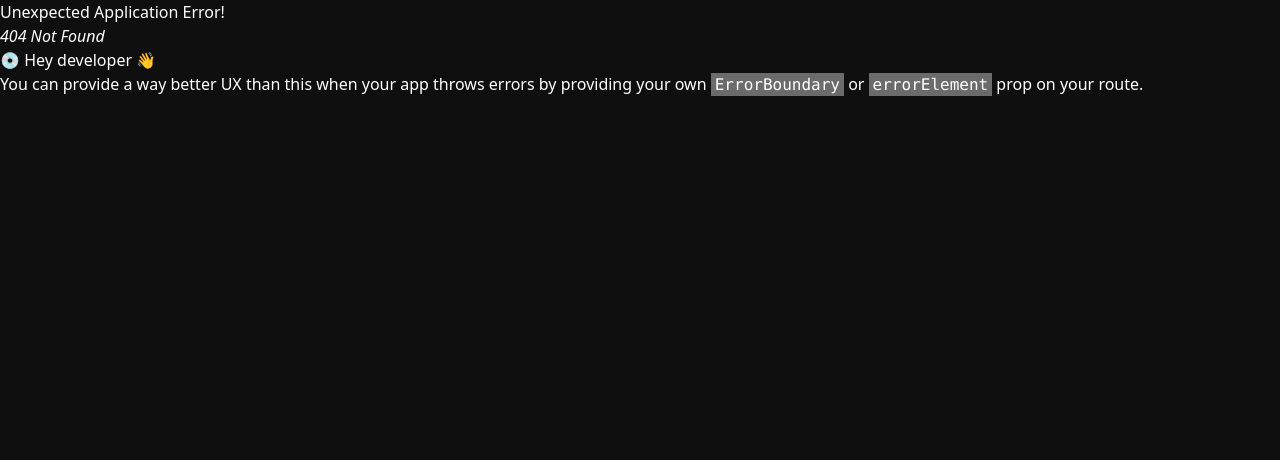
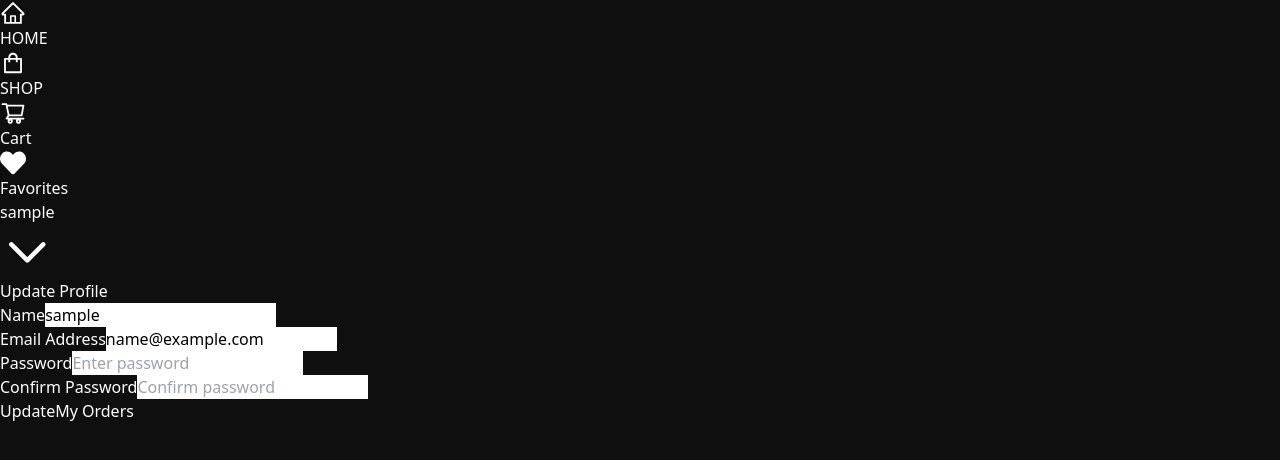
Before and after one commit to evanbene48/mern-store, a React (Vite) app in the folder frontend/: page /profile in a window 1280 px wide. Before the commit this address had no page. Shown: the top 460 px of the page. Built offline with nearby package versions, Linux system fonts and the light colour scheme; sample sign-in values are in the browser's storage.

Commit message:
creating private route + profile page (frontend) + mutation

```diff
--- /dev/null
+++ b/frontend/src/components/PrivateRoute.jsx
@@ -0,0 +1,10 @@
+import { Navigate, Outlet } from "react-router-dom";
+import { useSelector } from "react-redux";
+
+const PrivateRoute = () => {
+    console.log('Private Route')
+  const { userInfo } = useSelector((state) => state.auth);
+  return userInfo ? <Outlet /> : <Navigate to="/login" replace />;
+};
+
+export default PrivateRoute;
--- a/frontend/src/main.jsx
+++ b/frontend/src/main.jsx
@@ -6,12 +6,20 @@
 import { createBrowserRouter } from "react-router-dom";
 import store from "./redux/store.js";
 import { Provider } from "react-redux";
+
+//Auth
 import Login from "./pages/Auth/Login.jsx";
 import Register from "./pages/Auth/Register.jsx";
+
+import PrivateRoute from "./components/PrivateRoute.jsx";
+import { Profile } from "./pages/User/Profile.jsx";
 
 const router = createBrowserRouter(
   createRoutesFromElements(
     <Route path="/" element={<App />} >
+      <Route path="" element={<PrivateRoute/>}>
+        <Route path="/profile" element={<Profile />} />
+      </Route>
       <Route path="/login" element={<Login />} />
       <Route path="/register" element={<Register />} />
     </Route>
--- /dev/null
+++ b/frontend/src/pages/User/Profile.jsx
@@ -0,0 +1,124 @@
+import React, { useEffect, useState } from 'react'
+import { useDispatch, useSelector } from 'react-redux';
+import { toast } from "react-toastify";
+
+import { useProfileMutation } from '../../redux/api/usersApiSlice';
+import Loader from '../../components/Loader';
+import { Link } from 'react-router-dom';
+import { setCredentials } from '../../redux/features/auth/authSlice';
+
+export const Profile = () => {
+    const [username, setUserName] = useState("");
+    const [email, setEmail] = useState("");
+    const [password, setPassword] = useState("");
+    const [confirmPassword, setConfirmPassword] = useState("");
+
+    const dispatch = useDispatch()
+
+    const { userInfo } = useSelector((state) => state.auth);
+
+    // kalau nama variablenya mau diubah jg bisa
+    //disini diganti dari isLoading jadi "loadingUpdateProfile"
+    const [updateProfile, { isLoading: loadingUpdateProfile }] = useProfileMutation();
+
+    useEffect(() => {
+        console.log('useEffect profile')
+        setUserName(userInfo.username);
+        setEmail(userInfo.email);
+    }, [userInfo.email, userInfo.username]);
+
+    const submitHandler = async(e) => {
+        e.preventDefault();
+        console.log("submit handler profile")
+        if (password !== confirmPassword) {
+            toast.error("Passwords do not match");
+        }
+        else {
+            try {
+                const res = await updateProfile({
+                    _id: userInfo._id,
+                    username,
+                    email,
+                    password,
+                }).unwrap();
+                dispatch(setCredentials(res));
+                toast.success("Profile updated successfully");
+            } catch (err) {
+                console.log(err)
+                toast.error(err?.data?.message || err.error);
+            }
+        }
+    }
+
+    return (
+    <div className="container mx-auto p-4 mt-[10rem]">
+        <div className="flex justify-center align-center md:flex md:space-x-4">
+            <div className="md:w-1/3">
+                <h2 className="text-2xl font-semibold mb-4">Update Profile</h2>
+                <form onSubmit={submitHandler}>
+                    <div className="mb-4">
+                    <label className="block text-white mb-2">Name</label>
+                    <input
+                        type="text"
+                        placeholder="Enter name"
+                        className="form-input p-4 rounded-sm w-full"
+                        value={username}
+                        onChange={(e) => setUserName(e.target.value)}
+                    />
+                    </div>
+
+                    <div className="mb-4">
+                        <label className="block text-white mb-2">Email Address</label>
+                        <input
+                            type="email"
+                            placeholder="Enter email"
+                            className="form-input p-4 rounded-sm w-full"
+                            value={email}
+                            onChange={(e) => setEmail(e.target.value)}
+                        />
+                    </div>
+
+                    <div className="mb-4">
+                        <label className="block text-white mb-2">Password</label>
+                        <input
+                            type="password"
+                            placeholder="Enter password"
+                            className="form-input p-4 rounded-sm w-full"
+                            value={password}
+                            onChange={(e) => setPassword(e.target.value)}
+                        />
+                    </div>
+
+                    <div className="mb-4">
+                        <label className="block text-white mb-2">Confirm Password</label>
+                        <input
+                            type="password"
+                            placeholder="Confirm password"
+                            className="form-input p-4 rounded-sm w-full"
+                            value={confirmPassword}
+                            onChange={(e) => setConfirmPassword(e.target.value)}
+                        />
+                    </div>
+
+                    <div className="flex justify-between">
+                    <button
+                        type="submit"
+                        className="bg-pink-500 text-white py-2 px-4 rounded hover:bg-pink-600"
+                    >
+                        Update
+                    </button>
+
+                    <Link
+                        to="/user-orders"
+                        className="bg-pink-600 text-white py-2 px-4 rounded hover:bg-pink-700"
+                    >
+                        My Orders
+                    </Link>
+                    </div>
+                    {loadingUpdateProfile && <Loader />}
+                </form>
+            </div>
+        </div>
+    </div>
+  )
+}
--- a/frontend/src/redux/api/usersApiSlice.js
+++ b/frontend/src/redux/api/usersApiSlice.js
@@ -23,14 +23,13 @@
         body: data,
       }),
     }),
-
-    // profile: builder.mutation({
-    //   query: (data) => ({
-    //     url: `${USERS_URL}/profile`,
-    //     method: "PUT",
-    //     body: data,
-    //   }),
-    // }),
+    profile: builder.mutation({
+      query: (data) => ({
+        url: `${USERS_URL}/profile`,
+        method: "PUT",
+        body: data,
+      }),
+    }),
     // getUsers: builder.query({
     //   query: () => ({
     //     url: USERS_URL,
@@ -65,7 +64,7 @@
   useLoginMutation,
   useLogoutMutation,
   useRegisterMutation,
-//   useProfileMutation,
+  useProfileMutation,
 //   useGetUsersQuery,
 //   useDeleteUserMutation,
 //   useUpdateUserMutation,
```
